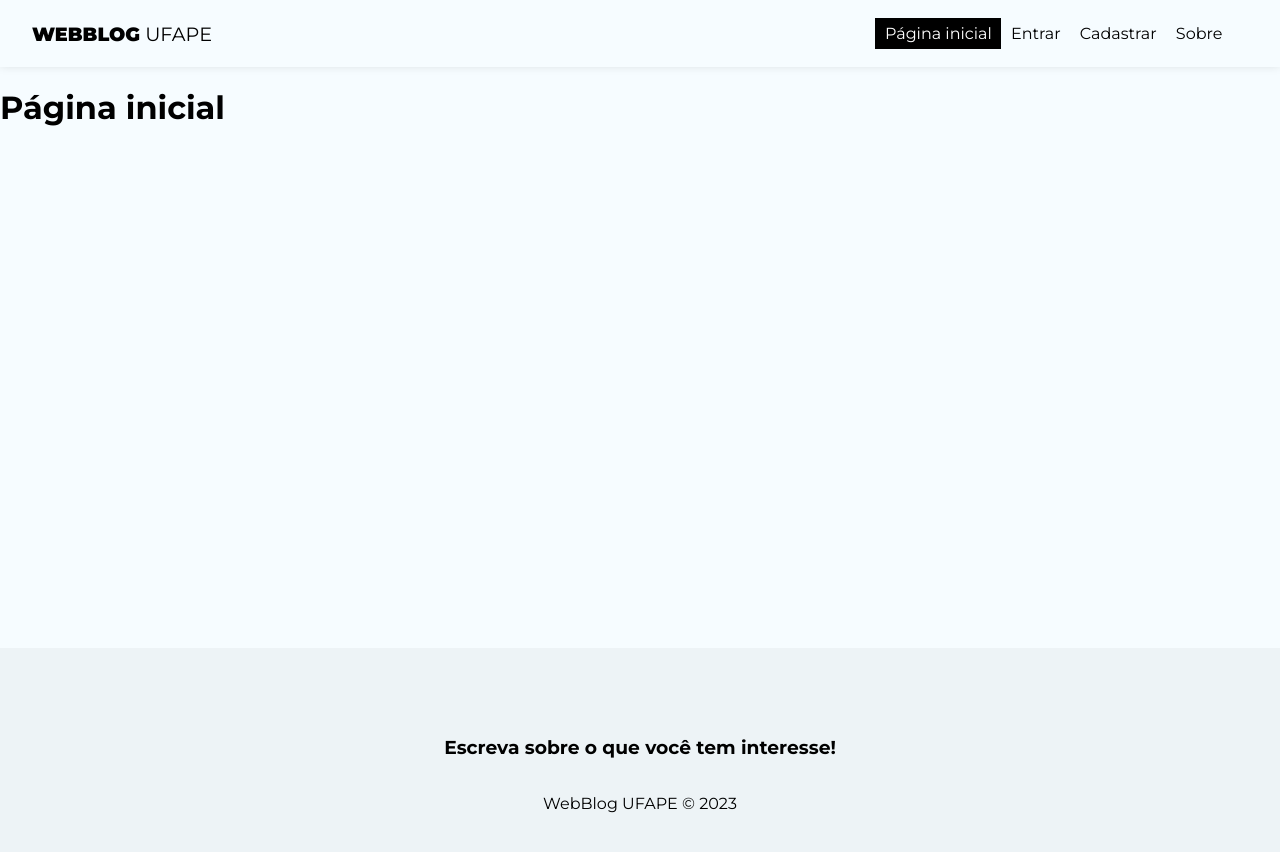
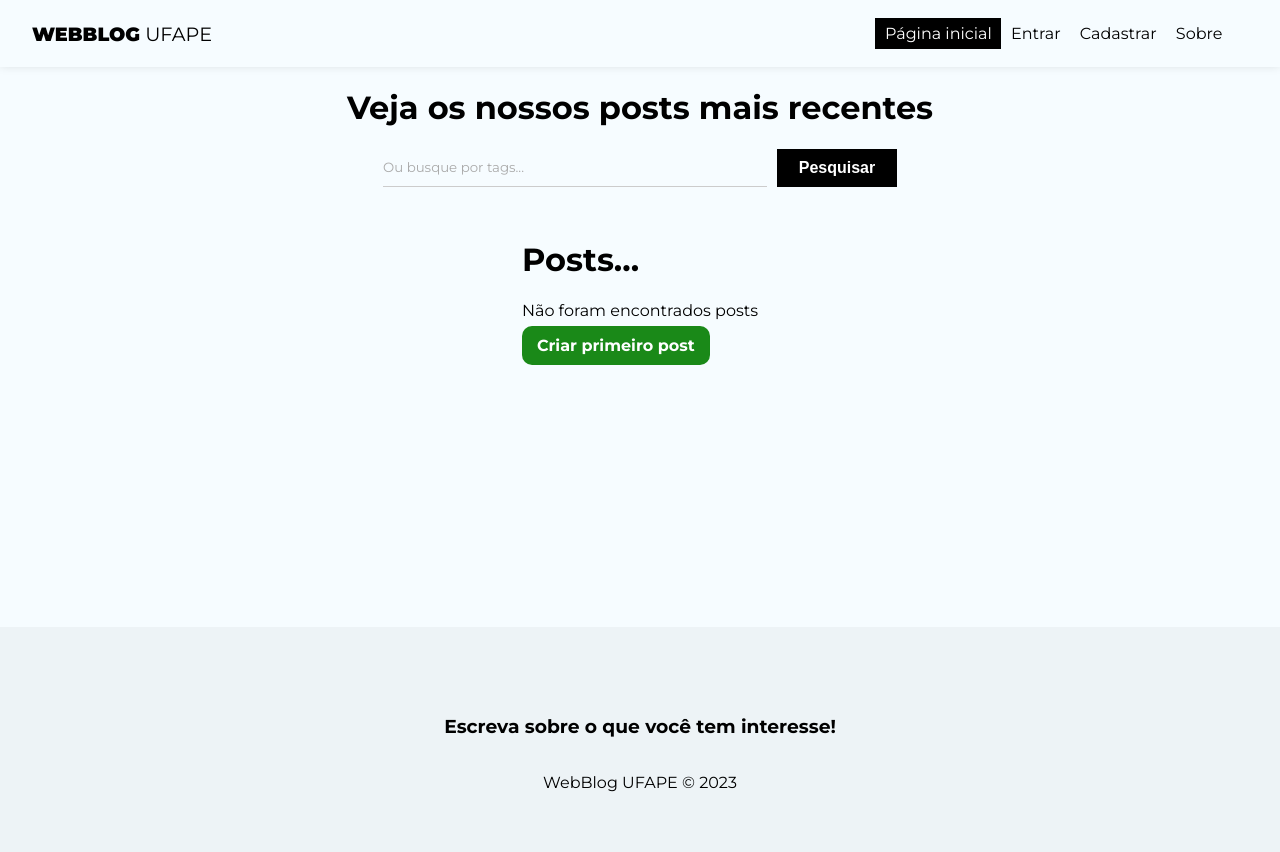
Before and after one commit to VictorW-dev/WebBlog_UFAPE, a React (Create React App) app: page / in a window 1280 px wide. Shown: the top 852 px of the page. Built offline with nearby package versions, Linux system fonts and the light colour scheme; no server answers.

Commit message:
Structuring the home

```diff
--- a/src/pages/Home/Home.js
+++ b/src/pages/Home/Home.js
@@ -1,10 +1,35 @@
 // CSS
 import styles from './Home.module.css';
 
+// hooks
+import { useNavigate, Link } from 'react-router-dom';
+import { useState } from 'react';
+
 const Home = () => {
+
+    const [query, setQuery] = useState("");
+    const [posts] = useState([]);
+
+    const handleSubmit = (e) => {
+        e.preventDefault();
+    }
+
     return (
-        <div>
-            <h1>Página inicial</h1>
+        <div className={styles.home}>
+            <h1>Veja os nossos posts mais recentes</h1>
+            <fomr onSubmit={handleSubmit} className={styles.search_form}>
+                <input type="text" placeholder="Ou busque por tags..." onChange={(e) => setQuery(e.target.value)} />
+                <button className="btn btn-dark">Pesquisar</button>
+            </fomr>
+            <div>
+                <h1>Posts...</h1>
+                {posts && posts.length === 0 && (
+                    <div>
+                        <p>Não foram encontrados posts</p>
+                        <Link to="/posts/create" className="btn">Criar primeiro post</Link>
+                    </div>
+                )}
+            </div>
         </div>
     );
 }
--- a/src/pages/Home/Home.module.css
+++ b/src/pages/Home/Home.module.css
@@ -0,0 +1,31 @@
+.home {
+    display: flex;
+    flex-direction: column;
+    align-items: center;
+    justify-content: center;
+}
+
+.search_form {
+    max-width: 100%;
+    width: 60%;
+    display: flex;
+    justify-content: center;
+    margin-bottom: 2em;
+}
+
+.search_form input {
+    margin-right: 10px;
+    width: 50%;
+}
+
+.noposts {
+    text-align: center;
+}
+
+.noposts p {
+    margin-bottom: 1.5em;
+}
+
+.noposts a {
+    padding: 10px 25px;
+}
```
